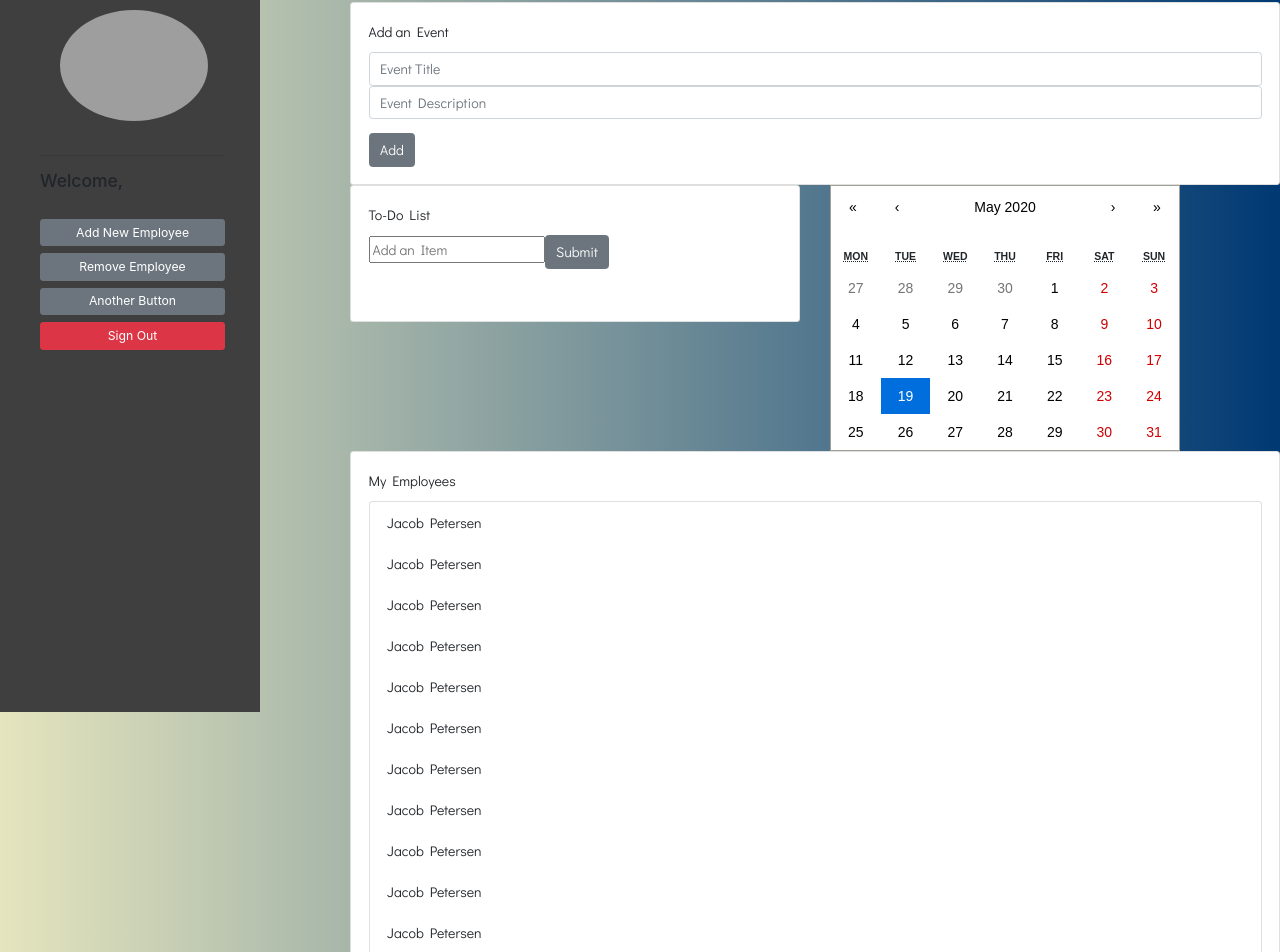
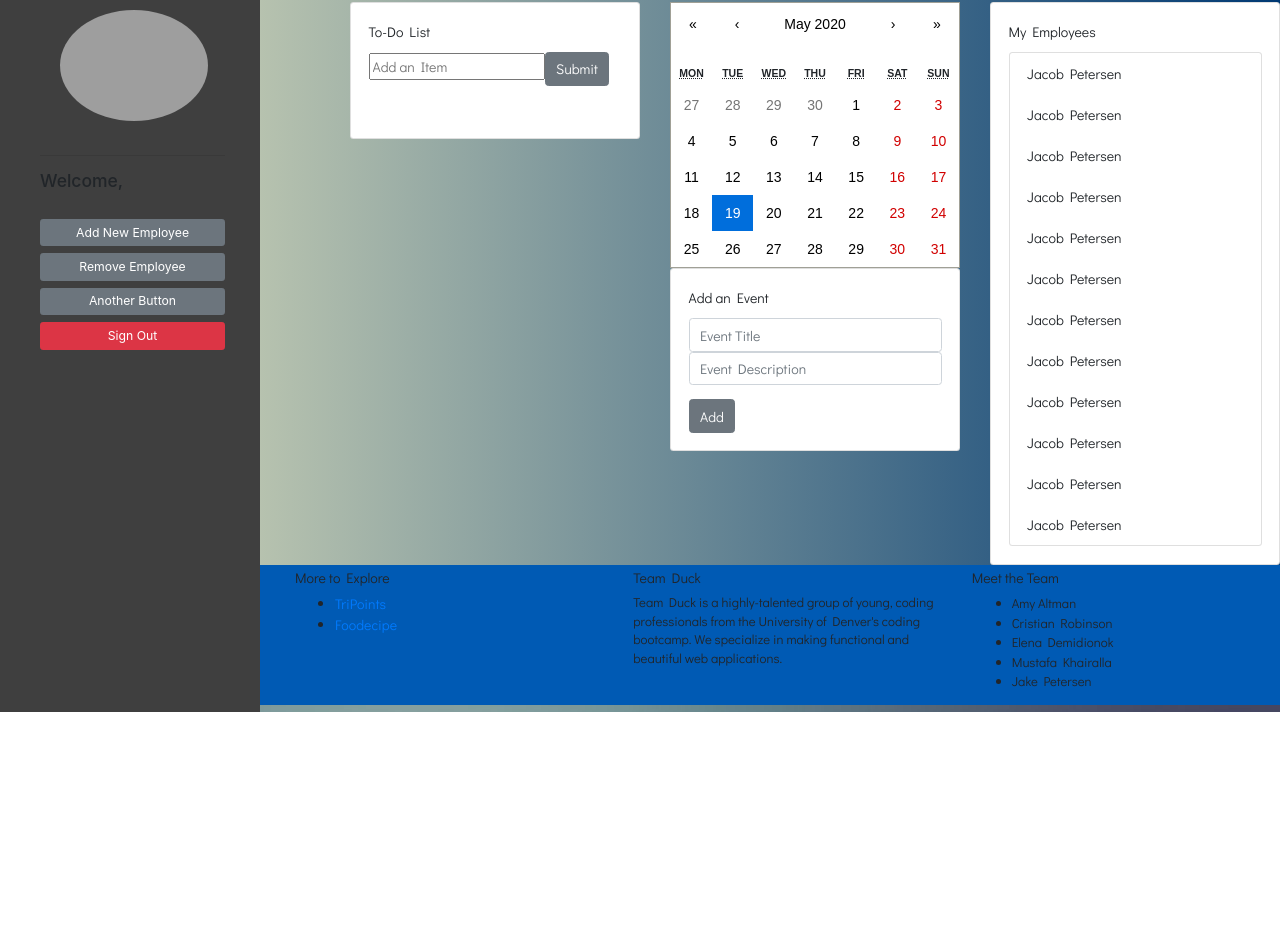
Before and after one commit to MustafaKhairalla/teamanator, a React (Create React App) app in the folder client/: page /mydashboard in a window 1280 px wide. Shown: the part 88-1040 px from the top of the page. After the commit the page ends 800 px from the top, so only its background shows below. Built offline with nearby package versions, Linux system fonts and the light colour scheme; grey boxes are pictures that could not be loaded.

Commit message:
working on layout of dashboard

```diff
--- a/client/src/components/Dashboard.js
+++ b/client/src/components/Dashboard.js
@@ -15,24 +15,27 @@ function Dashboard() {
             <Header />
             <Sidebar />
             <div className="container-main">
-                <Row>
-                    <Col>
-                        <Events />
-                    </Col>
-                </Row>
+
                 <Row>
                     <Col>
                         <Todo />
                     </Col>
                     <Col>
                     <DashCalendar />
+                    <Row>
+                        <Col>
+                            <Events />
+                        </Col>
+                    </Row>
                     </Col>
-                </Row>
-                <Row>
+
+
                     <Col>
                         <Employeecard />
                     </Col>
                 </Row>
+
+
 
 
 
```
